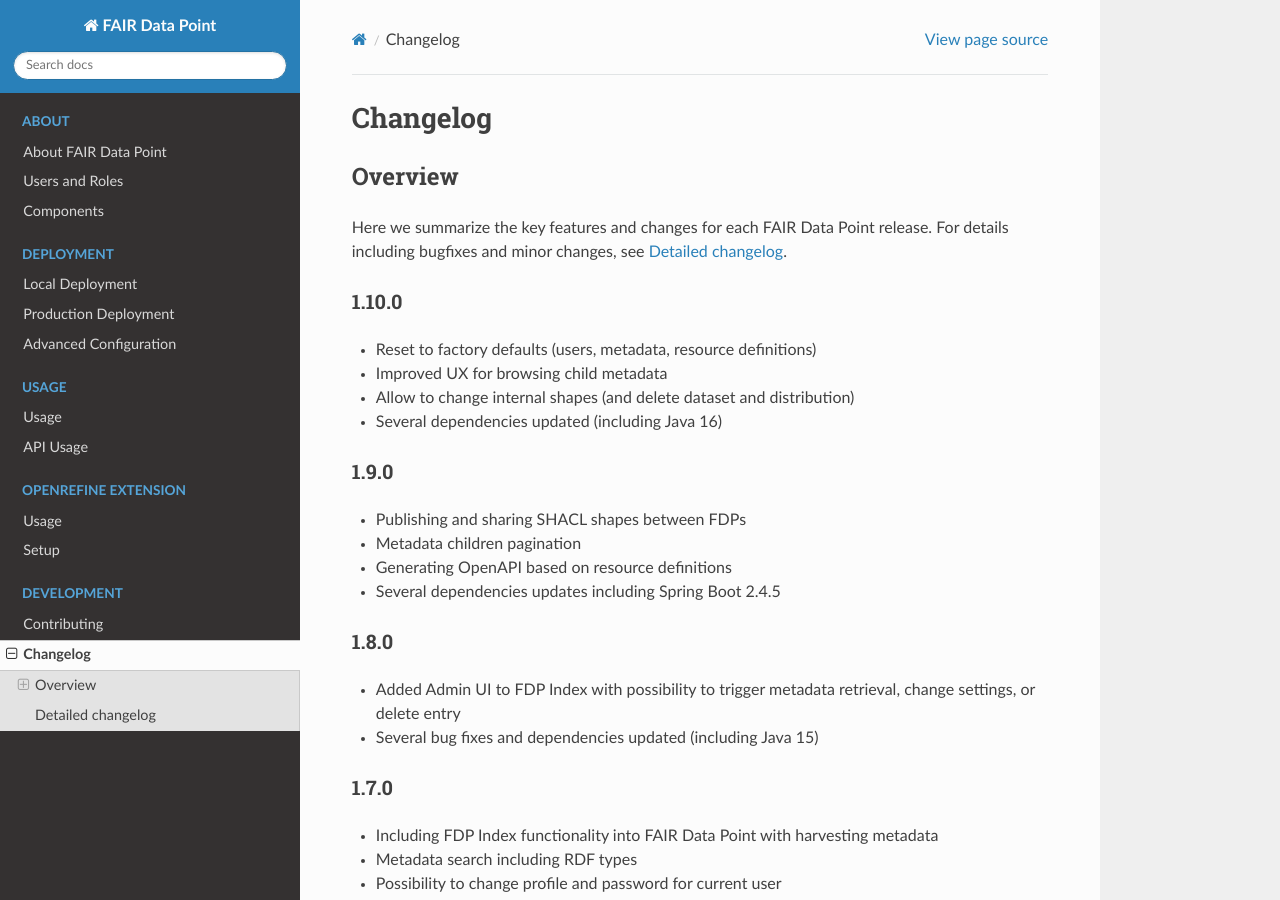
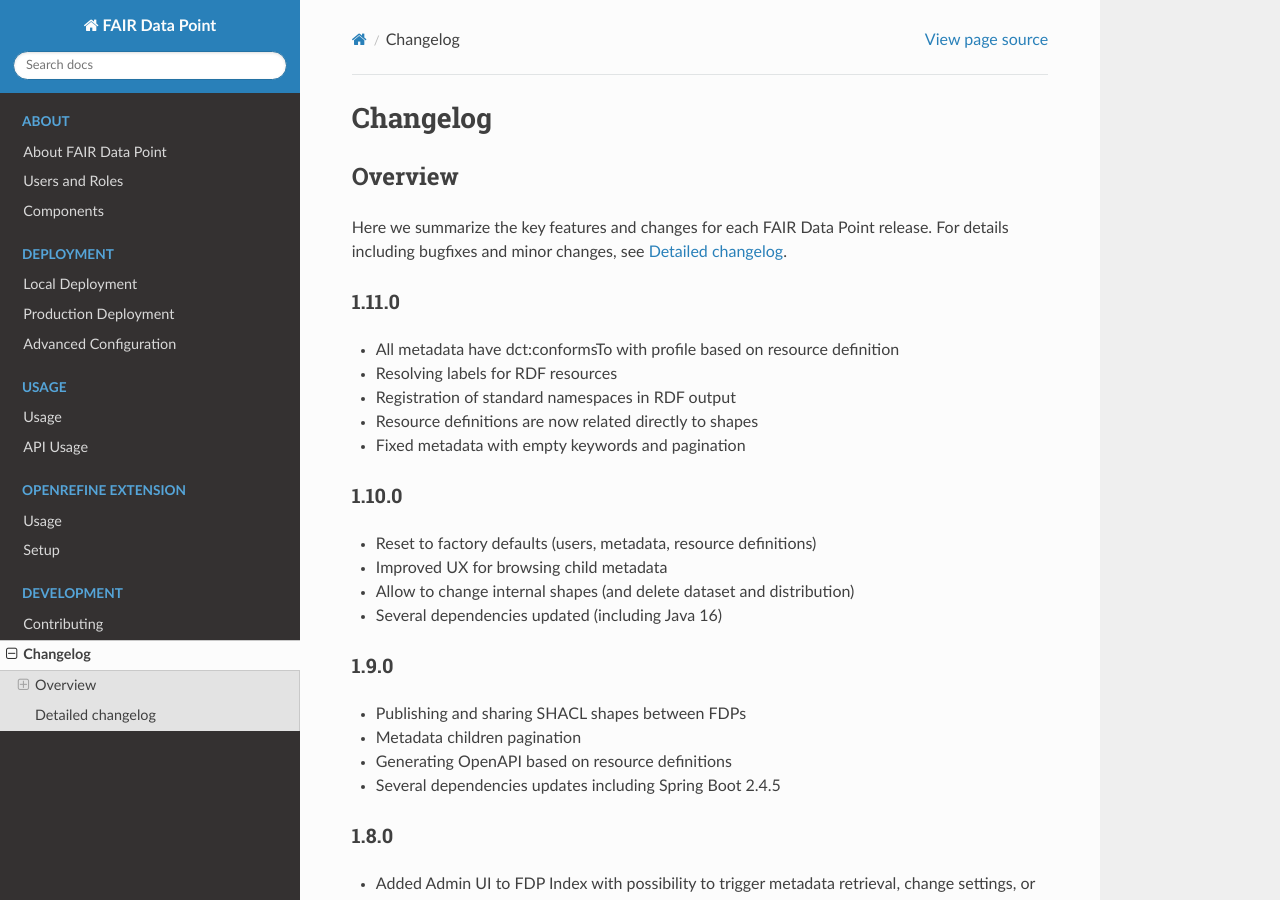
Before and after one commit to FAIRDataTeam/FAIRDataPoint-Docs, a Sphinx documentation site: the page built from docs/development/changelog.rst, in a window 1280 px wide and 900 px high. Built offline with Sphinx 7.4.7 and the Read the Docs theme 2.0.0, drawn with Linux system fonts in a browser that asks for light colours.

Commit message:
Release 1.11.0

```diff
--- a/docs/conf.py
+++ b/docs/conf.py
@@ -22,7 +22,7 @@
 author = 'Dutch Techcentre for Life Sciences'
 
 # The full version, including alpha/beta/rc tags
-release = '1.10.0'
+release = '1.11.0'
 
 
 # -- General configuration ---------------------------------------------------
--- a/docs/deployment/advanced-configuration.rst
+++ b/docs/deployment/advanced-configuration.rst
@@ -167,7 +167,7 @@
     # ...
 
     index_client:
-      image: fairdata/fairdatapoint-index-client:1.10.0
+      image: fairdata/fairdatapoint-index-client:1.11.0
       restart: always
       # ...
 
@@ -308,13 +308,13 @@
     version: '3'
     services:
         fdp:
-            image: fairdata/fairdatapoint:1.10.0
+            image: fairdata/fairdatapoint:1.11.0
             volumes:
                 - ./application.yml:/fdp/application.yml:ro
                 # ... other volumes
 
         fdp-client:
-            image: fairdata/fairdatapoint-client:1.10.0
+            image: fairdata/fairdatapoint-client:1.11.0
             ports:
                 - 80:80
             environment:
--- a/docs/deployment/production-deployment.rst
+++ b/docs/deployment/production-deployment.rst
@@ -104,12 +104,12 @@
                 - /etc/letsencrypt:/etc/letsencrypt:ro
 
         fdp:
-            image: fairdata/fairdatapoint:1.10.0
+            image: fairdata/fairdatapoint:1.11.0
             volumes:
                 - ./application.yml:/fdp/application.yml:ro
 
         fdp-client:
-            image: fairdata/fairdatapoint-client:1.10.0
+            image: fairdata/fairdatapoint-client:1.11.0
             environment:
                 - FDP_HOST=fdp
 
--- a/docs/development/changelog.rst
+++ b/docs/development/changelog.rst
@@ -6,6 +6,15 @@
 ========
 
 Here we summarize the key features and changes for each FAIR Data Point release. For details including bugfixes and minor changes, see :ref:`detailed-changelog`.
+
+1.11.0
+-----
+
+- All metadata have dct:conformsTo with profile based on resource definition
+- Resolving labels for RDF resources
+- Registration of standard namespaces in RDF output
+- Resource definitions are now related directly to shapes
+- Fixed metadata with empty keywords and pagination
 
 1.10.0
 -----
```
Also changed, not shown: docs/deployment/local-deployment.rst (+8 -8 lines).
